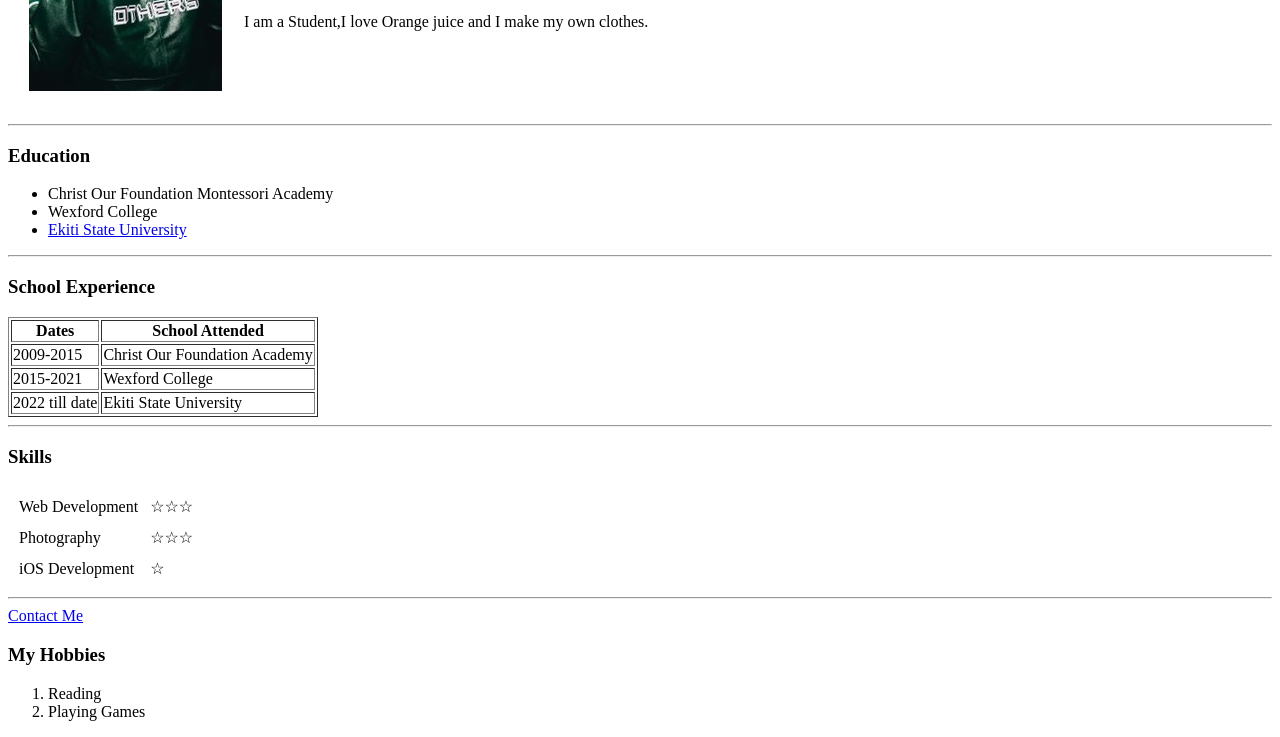
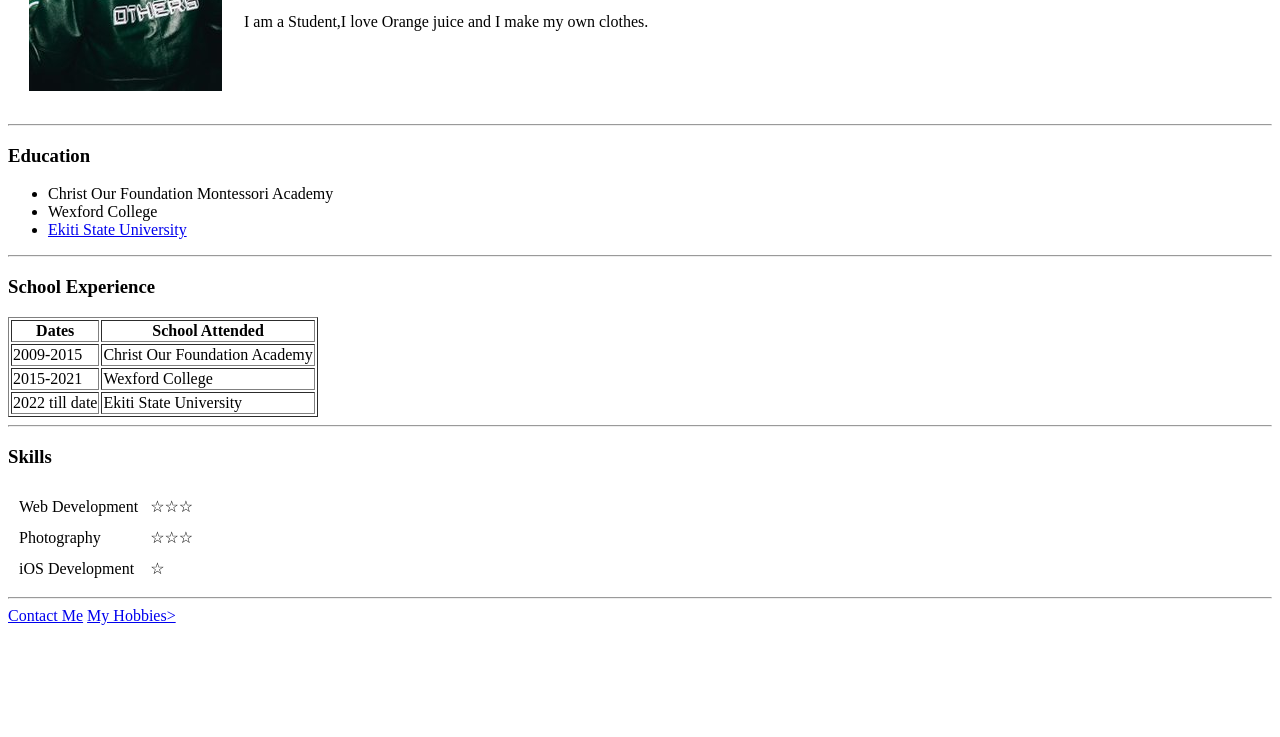
Before and after one commit to Adekemi001/cv, a plain HTML site: page index.html in a window 1280 px wide. Shown: the part 178-915 px from the top of the page. After the commit the page ends 811 px from the top, so only its background shows below. Drawn offline with Linux system fonts and the light colour scheme.

Commit message:
Update index.html

```diff
--- a/index.html
+++ b/index.html
@@ -62,10 +62,6 @@
     </table>
     <hr>
     <a href="contact me.html">Contact Me</a>
-    <h3>My Hobbies</h3>
-    <ol>
-      <li>Reading</li>
-      <li>Playing Games</li>
-    </ol>
+    <a href="hobbies.html">My Hobbies>
   </body>
 </html>
```
